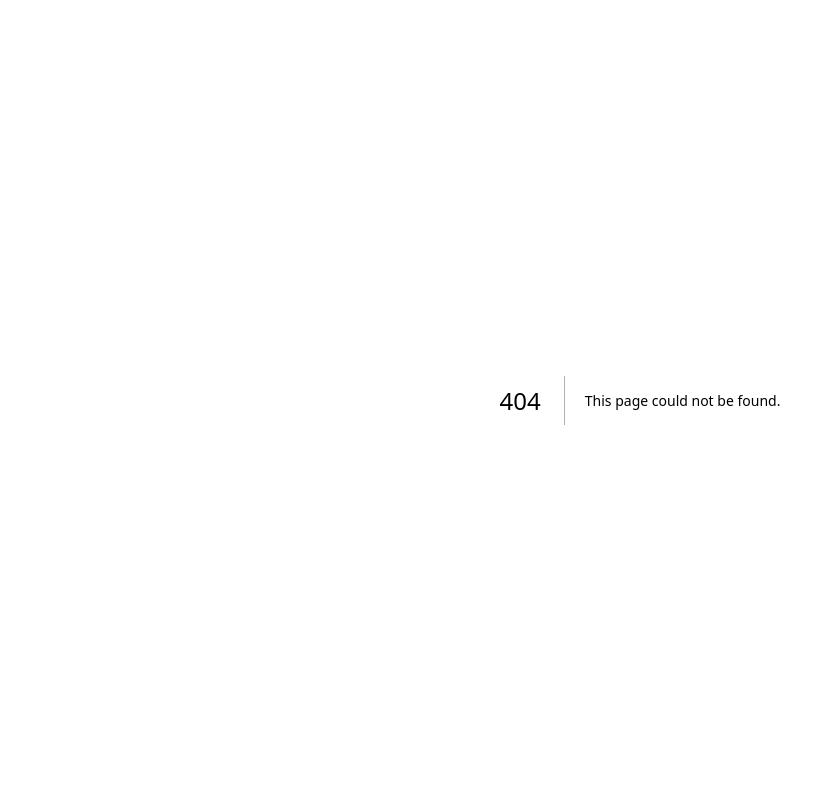
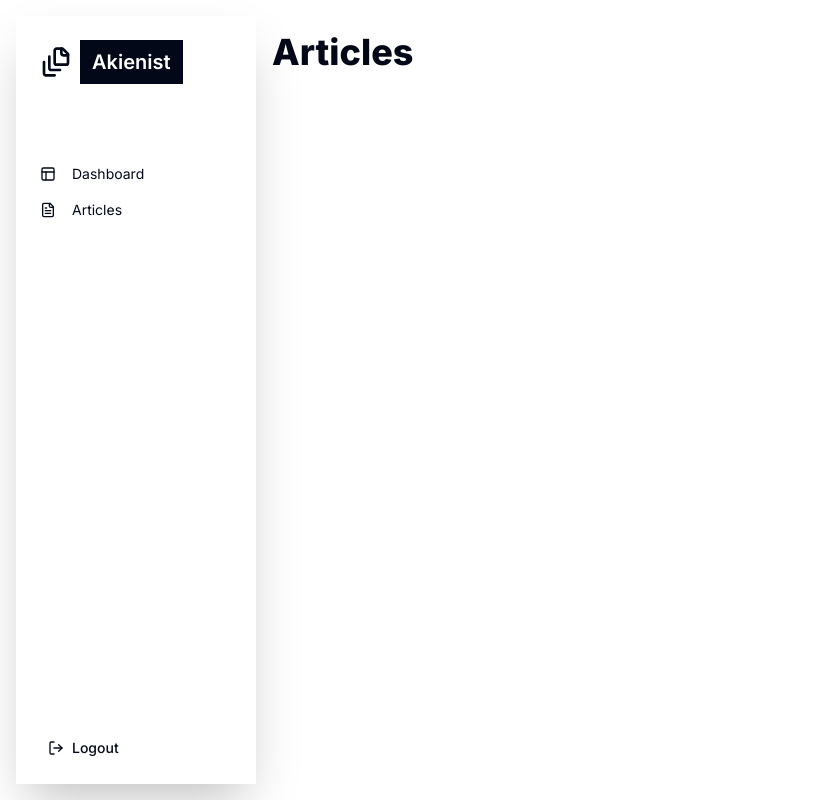
Before and after one commit to glody007/akieni-blog, a Next.js app: page /dashboard/articles in a window 1280 px wide. Before the commit this address had no page. Shown: the whole page, without its empty margins (0-832 px from the left). Built offline with nearby package versions, Linux system fonts and the light colour scheme.

Commit message:
feat: add dashboard shell

```diff
--- /dev/null
+++ b/app/dashboard/articles/page.tsx
@@ -0,0 +1,9 @@
+import { DashboardShell } from "@/components/dashboard/shell";
+
+export default function ArticlesPage() {
+    return (
+        <DashboardShell title="Articles" className="h-full pt-4">
+
+        </DashboardShell>
+    )
+}
--- a/app/dashboard/page.tsx
+++ b/app/dashboard/page.tsx
@@ -1,8 +1,10 @@
 import { OverviewCard } from "@/components/dashboard/overview-card";
+import { DashboardShell } from "@/components/dashboard/shell";
 import { Card, CardDescription, CardHeader, CardTitle } from "@/components/ui/card";
 
-export default function Dashboard() {
+export default function DashboardPage() {
     return (
+      <DashboardShell title="Dashboard" className="h-full pt-4">
         <div className="h-full grid md:grid-cols-[1fr_300px] gap-4">
             <div className="flex flex-col gap-4">
               <div className="grid grid-cols-1 md:grid-cols-2 lg:grid-cols-4 gap-4">
@@ -43,5 +45,6 @@ export default function Dashboard() {
               </CardHeader>
             </Card>
         </div>
+      </DashboardShell>
     );
   }
--- /dev/null
+++ b/components/dashboard/shell.tsx
@@ -0,0 +1,19 @@
+import { cn } from "@/lib/utils"
+import { HtmlHTMLAttributes } from "react"
+
+interface DashboardShellProps extends HtmlHTMLAttributes<HTMLElement> {
+    title: string
+    action?: React.ReactNode
+}
+
+export function DashboardShell({ title, action, children, className }: DashboardShellProps) {
+    return (
+        <div className={cn("flex flex-col gap-6", className)}>
+            <div className="flex justify-between">
+                <div className="text-4xl font-extrabold">{title}</div>
+                <div>{action}</div>
+            </div>
+            {children}
+        </div>
+    )
+}
```
Lines whose indentation alone changed are shown as unchanged.
